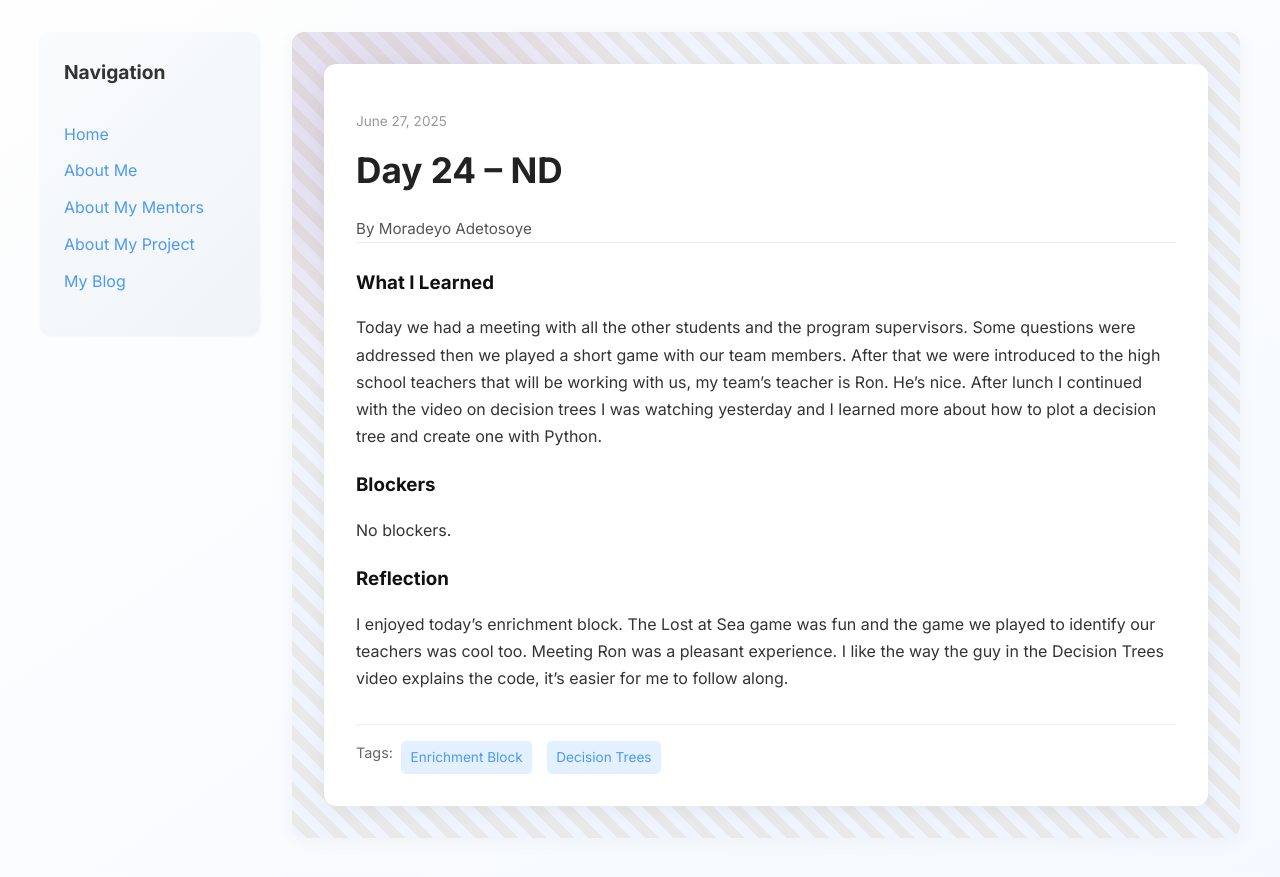
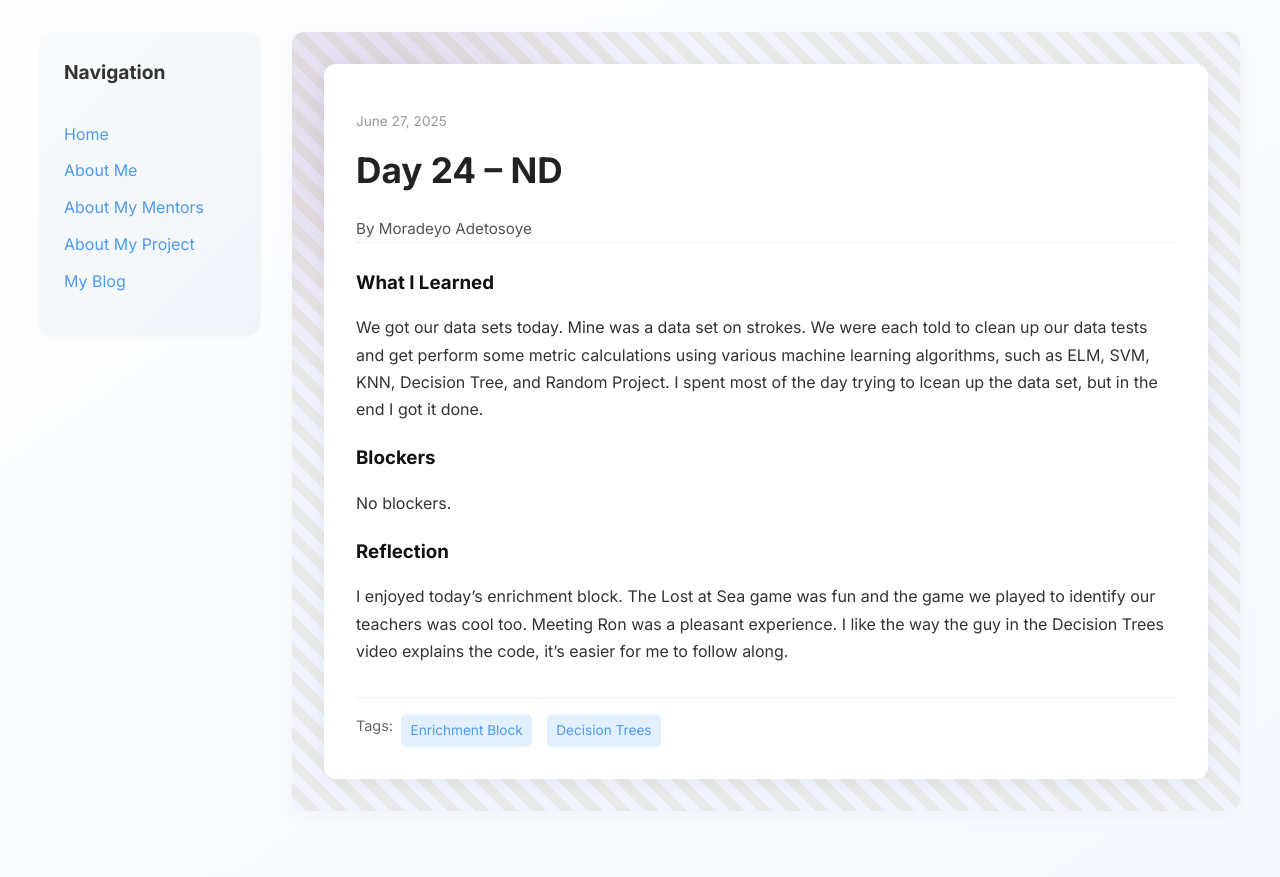
Before and after one commit to Deyo101/deyo101.github.io, a Jekyll site: the page built from _posts/2025-06-27-day-24.md, in a window 1280 px wide. Shown: the top 877 px of the page. Built offline with Jekyll 4.4.1, drawn with Linux system fonts in a browser that asks for light colours.

Commit message:
Update 2025-06-27-day-24.md

```diff
--- a/_posts/2025-06-27-day-24.md
+++ b/_posts/2025-06-27-day-24.md
@@ -7,7 +7,7 @@
 tags: ["Enrichment Block", "Decision Trees"]
 
 what_i_learned: |
-  Today we had a meeting with all the other students and the program supervisors. Some questions were addressed then we played a short game with our team members. After that we were introduced to the high school teachers that will be working with us, my team's teacher is Ron. He's nice. After lunch I continued with the video on decision trees I was watching yesterday and I learned more about how to plot a decision tree and create one with Python.
+  We got our data sets today. Mine was a data set on strokes. We were each told to clean up our data tests and get perform some metric calculations using various machine learning algorithms, such as ELM, SVM, KNN, Decision Tree, and Random Project. I spent most of the day trying to lcean up the data set, but in the end I got it done.
 
 blockers: |
   No blockers.
```
